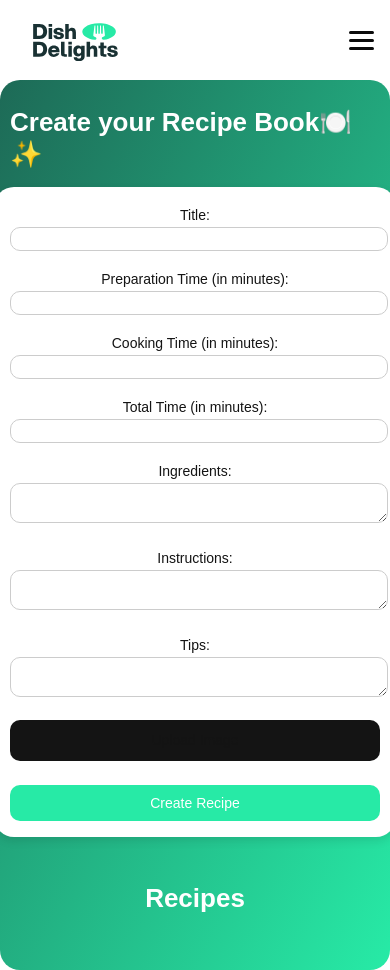
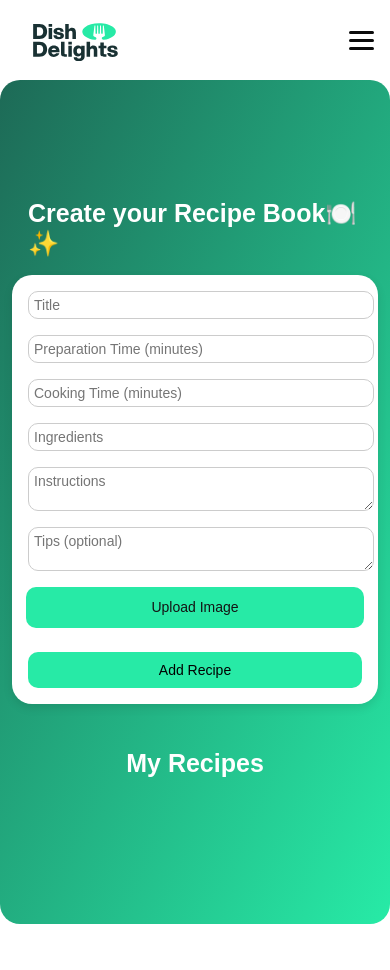
Before and after one commit to diegofernandesv/dishdelightsfe, a React (Vite) app: page /dishdelightsfe/FavouritesView in a window 390 px wide. After the commit the page ends 924 px from the top, so only its background shows below. Built offline with nearby package versions, Linux system fonts and the light colour scheme.

Commit message:
Favourites page done

```diff
--- a/src/views/FavouritesForm.jsx
+++ b/src/views/FavouritesForm.jsx
@@ -1,97 +1,70 @@
 import styles from './favouritesview.module.css';
 
-export default function FavouritesForm({ currentFavorite, handleChange, handleSubmit, isEditing }) {
-    const handleDeleteImage = () => {
-        handleChange({ target: { name: 'image', value: '' } }); // Clear the image
-    };
-
-    const handleFileChange = (event) => {
-        const file = event.target.files[0];
-        if (file) {
-            const reader = new FileReader();
-            reader.onloadend = () => {
-                handleChange({ target: { name: 'image', value: reader.result } });
-            };
-            reader.readAsDataURL(file);
-        }
-    };
-
+export default function FavouritesForm({
+    currentFavorite,
+    handleChange,
+    handleSubmit,
+    isEditing,
+    handleDeleteImage,
+}) {
     return (
         <form onSubmit={handleSubmit} className={styles.form}>
-            <div>
-                <label>Title:</label>
             <input
                 type="text"
                 name="title"
-                    value={currentFavorite.title || ''}
+                placeholder="Title"
+                value={currentFavorite.title}
                 onChange={handleChange}
                 required
             />
-            </div>
-            <div>
-                <label>Preparation Time (in minutes):</label>
             <input
-                    type="number"
+                type="text"
                 name="prepTime"
-                    value={currentFavorite.prepTime || ''}
+                placeholder="Preparation Time (minutes)"
+                value={currentFavorite.prepTime}
                 onChange={handleChange}
                 required
             />
-            </div>
-            <div>
-                <label>Cooking Time (in minutes):</label>
             <input
-                    type="number"
+                type="text"
                 name="cookTime"
-                    value={currentFavorite.cookTime || ''}
+                placeholder="Cooking Time (minutes)"
+                value={currentFavorite.cookTime}
                 onChange={handleChange}
                 required
             />
-            </div>
-            <div>
-                <label>Total Time (in minutes):</label>
             <input
-                    type="number"
-                    name="totalTime"
-                    value={currentFavorite.totalTime || ''}
+                type="text"
+                name="ingredients"
+                placeholder="Ingredients"
+                value={currentFavorite.ingredients}
                 onChange={handleChange}
                 required
             />
-            </div>
-            <div>
-                <label>Ingredients:</label>
             <textarea
-                    name="ingredients"
-                    value={currentFavorite.ingredients || ''}
+                name="instructions"
+                placeholder="Instructions"
+                value={currentFavorite.instructions}
                 onChange={handleChange}
                 required
             />
-            </div>
-            <div>
-                <label>Instructions:</label>
-                <textarea
-                    name="instructions"
-                    value={currentFavorite.instructions || ''}
-                    onChange={handleChange}
-                    required
-                />
-            </div>
-            <div>
-                <label>Tips:</label>
             <textarea
                 name="tips"
-                    value={currentFavorite.tips || ''}
+                placeholder="Tips (optional)"
+                value={currentFavorite.tips}
                 onChange={handleChange}
             />
-            </div>
+
+            {/* Custom Upload Button */}
             <div className={styles.fileUploadContainer}>
                 <label className={styles.fileUploadLabel}>
                     Upload Image
                     <input
                         type="file"
                         name="image"
-                        onChange={handleFileChange}
                         accept="image/*"
+                        onChange={handleChange}
+                        className={styles.fileInput}
                     />
                 </label>
                 {currentFavorite.image && (
@@ -104,14 +77,17 @@ export default function FavouritesForm({ currentFavorite, handleChange, handleSu
                         <button
                             type="button"
                             onClick={handleDeleteImage}
-                            className={styles.deleteImageButton}
+                            className={styles.deletePreviewButton}
                         >
                             Delete Image
                         </button>
                     </div>
                 )}
             </div>
-            <button type="submit">{isEditing ? 'Update' : 'Create'} Recipe</button>
+
+            <button type="submit" className={styles.submitButton}>
+                {isEditing ? 'Update Recipe' : 'Add Recipe'}
+            </button>
         </form>
     );
 }
--- a/src/views/FavouritesList.jsx
+++ b/src/views/FavouritesList.jsx
@@ -1,7 +1,7 @@
-import styles from './favouritesview.module.css';
 import { FontAwesomeIcon } from '@fortawesome/react-fontawesome';
 import { faHeart as solidHeart } from '@fortawesome/free-solid-svg-icons';
 import { faHeart as regularHeart } from '@fortawesome/free-regular-svg-icons';
+import styles from './favouritesview.module.css';
 
 export default function FavouritesList({ articles, handleEdit, handleDelete, handleLike }) {
     return (
@@ -19,24 +19,34 @@ export default function FavouritesList({ articles, handleEdit, handleDelete, han
                     <p className={styles.timeDetails}>Preparation Time: {article.prepTime} minutes</p>
                     <p className={styles.timeDetails}>Cooking Time: {article.cookTime} minutes</p>
                     <p className={styles.timeDetails}>Total Time: {article.totalTime} minutes</p>
-                    <p className={styles.ingredients}><strong>Ingredients:</strong></p>
-                    <p>{article.ingredients}</p>
-                    <p className={styles.instructions}><strong>Instructions:</strong></p>
-                    <p>{article.instructions}</p>
-                    {article.tips && (
-                        <>
-                            <p className={styles.tips}><strong>Tips:</strong></p>
-                            <p>{article.tips}</p>
-                        </>
-                    )}
+
+                    <p className={styles.ingredients}>
+                        <strong>Ingredients:</strong>
+                        <br />
+                        {article.ingredients}
+                    </p>
+
+                    <p className={styles.instructions}>
+                        <strong>Instructions:</strong>
+                        <br />
+                        {article.instructions}
+                    </p>
+
+
+                    <p className={styles.tips}>
+                        <strong>Tips:</strong>
+                        <br />
+                        {article.tips}
+                    </p>
+
                     <p className={styles.likes}>Likes: {article.likes || 0}</p>
                     <div className={styles.actions}>
                         <span
-    onClick={() => handleLike(index)} // Allow toggling on click
+                            onClick={() => handleLike(index)}
                             className={styles.heartIcon}
                             style={{
-        cursor: 'pointer', // Always show pointer cursor
-        color: article.isLiked ? 'red' : 'black', // Red if liked, black if not
+                                cursor: 'pointer',
+                                color: article.isLiked ? 'red' : 'black',
                                 fontSize: '24px',
                             }}
                         >
@@ -49,4 +59,4 @@ export default function FavouritesList({ articles, handleEdit, handleDelete, han
             ))}
         </ul>
     );
-}
+}1
--- a/src/views/FavouritesView.jsx
+++ b/src/views/FavouritesView.jsx
@@ -13,6 +13,12 @@ export default function FavouritesView() {
         title: '',
         content: '',
         image: '', // Store the base64 image string
+        prepTime: '',
+        cookTime: '',
+        totalTime: '',
+        ingredients: '',
+        instructions: '',
+        tips: '',
     });
 
     const [isEditing, setIsEditing] = useState(false);
@@ -64,7 +70,17 @@ export default function FavouritesView() {
         } else {
             setArticles([...articles, { ...currentArticle, likes: 0, isLiked: false }]);
         }
-        setCurrentArticle({ title: '', content: '', image: '' }); // Reset the form
+        setCurrentArticle({
+            title: '',
+            content: '',
+            image: '',
+            prepTime: '',
+            cookTime: '',
+            totalTime: '',
+            ingredients: '',
+            instructions: '',
+            tips: '',
+        }); // Reset the form
     };
 
     const handleDelete = (index) => {
@@ -92,6 +108,13 @@ export default function FavouritesView() {
         setArticles(updatedArticles);
     };
 
+    const handleDeleteImage = () => {
+        setCurrentArticle((prevArticle) => ({
+            ...prevArticle,
+            image: '', // Clear the image
+        }));
+    };
+
     return (
         <div className={styles.container}>
             <h1>Create your Recipe Book🍽️✨</h1>
@@ -101,8 +124,9 @@ export default function FavouritesView() {
                     handleChange={handleChange}
                     handleSubmit={handleSubmit}
                     isEditing={isEditing}
+                    handleDeleteImage={handleDeleteImage}
                 />
-                <h2>Recipes</h2>
+                <h2>My Recipes</h2>
                 <FavouritesList
                     articles={articles}
                     handleEdit={handleEdit}
--- a/src/views/favouritesview.module.css
+++ b/src/views/favouritesview.module.css
@@ -195,7 +195,7 @@ button[type="submit"]:hover {
 .form input[type="number"],
 .form textarea {
     width: 100%;
-    padding: 3px;
+    padding: 5px;
     border-radius: 10px;
     border: 1px solid #ccc;
     font-family: 'Neue Montreal', sans-serif;
@@ -212,16 +212,91 @@ button[type="submit"]:hover {
     outline: none;
 }
 
-/* File upload container */
+/* File Upload Container */
 .fileUploadContainer {
     display: flex;
     flex-direction: column;
     gap: 10px;
+    align-items: center;
 }
 
-/* File upload label */
+/* File Upload Label (Custom Button) */
 .fileUploadLabel {
-    display: inline-block;
+    width: 100%;
+    padding: 10px;
+    background: #27EAA6;
+    color: rgb(0, 0, 0);
+    font-family: 'Neue Montreal', sans-serif;
+    font-size: 16px;
+    font-weight: 500;
+    border-radius: 10px;
+    border: none;
+    cursor: pointer;
+    transition: background 0.3s ease;
+}
+
+.fileUploadLabel:hover {
+    background: #1fb881;
+}
+
+/* Hide the Default File Input */
+.fileInput {
+    display: none;
+}
+
+/* Image Preview Container */
+.imagePreviewContainer {
+    display: flex;
+    flex-direction: column;
+    align-items: center;
+    gap: 10px;
+}
+
+/* Image Preview */
+.imagePreview {
+    width: 100%;
+    max-width: 200px;
+    height: auto;
+    border-radius: 10px;
+    overflow: hidden;
+}
+
+.deletePreviewButton {
+    padding: 5px 10px;
+    background: #FF4D4D;
+    color: white;
+    font-family: 'Neue Montreal', sans-serif;
+    font-size: 14px;
+    border-radius: 10px;
+    border: none;
+    cursor: pointer;
+    transition: background 0.3s ease;
+}
+
+.deletePreviewButton:hover {
+    background: #e53935;
+}
+
+/* Delete Image Button */
+.deleteImageButton {
+    padding: 5px 10px;
+    background: #FF4D4D;
+    color: white;
+    font-family: 'Neue Montreal', sans-serif;
+    font-size: 14px;
+    border-radius: 10px;
+    border: none;
+    cursor: pointer;
+    transition: background 0.3s ease;
+}
+
+.deleteImageButton:hover {
+    background: #e53935;
+}
+
+/* Submit Button */
+.submitButton {
+    width: 100%;
     padding: 10px;
     background: #141414;
     color: white;
@@ -229,35 +304,13 @@ button[type="submit"]:hover {
     font-size: 16px;
     font-weight: 500;
     border-radius: 10px;
+    border: none;
     cursor: pointer;
-    text-align: center;
     transition: background 0.3s ease;
 }
 
-.fileUploadLabel:hover {
+.submitButton:hover {
     background: #333;
-}
-
-/* Hide the default file input */
-.fileUploadLabel input[type="file"] {
-    display: none;
-}
-
-/* Image preview container */
-.imagePreviewContainer {
-    display: flex;
-    flex-direction: column;
-    align-items: center;
-    gap: 10px;
-}
-
-/* Image preview */
-.imagePreview {
-    width: 100%;
-    max-width: 200px;
-    height: auto;
-    border-radius: 10px;
-    overflow: hidden;
 }
 
 /* Delete image button */
@@ -282,7 +335,7 @@ button[type="submit"]:hover {
     width: 100%;
     padding: 10px;
     background: #27EAA6;
-    color: white;
+    color: rgb(0, 0, 0);
     font-family: 'Neue Montreal', sans-serif;
     font-size: 16px;
     font-weight: 500;
@@ -296,63 +349,7 @@ button[type="submit"]:hover {
     background: #1fb881;
 }
 
-/* Responsive Design */
-@media (max-width: 768px) {
-    .container {
-        padding: 10px;
-    }
 
-    h1, h2 {
-        font-size: 26px;
-    }
-
-    .formContainer, .listContainer {
-        width: 100%;
-        padding: 0 16px;
-    }
-
-    .articleItem {
-        padding: 16px;
-    }
-
-    .articleTitle {
-        font-size: 18px;
-    }
-
-    .articleContent {
-        font-size: 14px;
-    }
-
-    .actionButtons {
-        flex-direction: column;
-        gap: 8px;
-    }
-    .form {
-        padding: 16px;
-    }
-
-    .form label {
-        font-size: 14px;
-    }
-
-    .form input[type="text"],
-    .form input[type="number"],
-    .form textarea {
-        font-size: 14px;
-    }
-
-    .fileUploadLabel {
-        font-size: 14px;
-    }
-
-    .deleteImageButton {
-        font-size: 12px;
-    }
-
-    .form button[type="submit"] {
-        font-size: 14px;
-    }
-}
 
 /* Container for the list */
 .favouritesList {
@@ -378,34 +375,39 @@ button[type="submit"]:hover {
 
 /* Article title */
 .articleTitle {
-    font-size: 1.5rem;
-    margin-bottom: 1rem;
+    font-size: 48px;
+    margin-bottom: 0.5rem;
     color: #333;
+    text-align: left;
 }
 
 /* Article image */
 .articleImage {
     max-width: 100%;
-    border-radius: 8px;
-    margin-bottom: 1rem;
+    border-radius: 20px;
+    margin-bottom: 0.5rem;
 }
 
 /* Time details */
 .timeDetails {
-    font-size: 0.9rem;
+    font-size: 18px;
     color: #666;
-    margin-bottom: 1rem;
+    margin-bottom: 0.5rem;
 }
 
 /* Ingredients and instructions */
 .ingredients, .instructions, .tips {
-    font-size: 1rem;
+    font-size: 20px;
     color: #444;
     margin-bottom: 1rem;
+    text-align: left;
 }
+
+
 
 .ingredients strong, .instructions strong, .tips strong {
     color: #333;
+    text-align: left;
 }
 
 /* Likes section */
@@ -460,3 +462,68 @@ button[type="submit"]:hover {
 .deleteButton:hover {
     background-color: #e53935;
 }
+
+.article.instructions .article.ingredients .article.tips {
+    text-align: left;
+}
+
+
+/* Responsive Design */
+@media (max-width: 768px) {
+    .container {
+        padding: 28px;
+    }
+
+    h1, h2 {
+        font-size: 25px;
+    }
+
+    .formContainer, .listContainer {
+        width: 100%;
+        padding: 0 14px;
+    }
+
+    .articleItem {
+        padding: 16px;
+    }
+
+    .articleTitle {
+        font-size: 18px;
+    }
+
+    .articleContent {
+        font-size: 14px;
+    }
+
+    .actionButtons {
+        flex-direction: column;
+        gap: 8px;
+    }
+    .form {
+        padding: 16px;
+    }
+
+    .form label {
+        font-size: 14px;
+    }
+
+    .form input[type="text"],
+    .form input[type="number"],
+    .form textarea {
+        font-size: 14px;
+    }
+
+    .fileUploadLabel {
+        font-size: 14px;
+        padding: 10px 2px;
+    }
+
+    .deleteImageButton {
+        font-size: 12px;
+    }
+
+    .form button[type="submit"] {
+        font-size: 14px;
+    }
+
+}
```
Also changed, not shown: src/assets/unsplash_WUfEd9RaVrw.png (added). Lines whose indentation alone changed are shown as unchanged.
